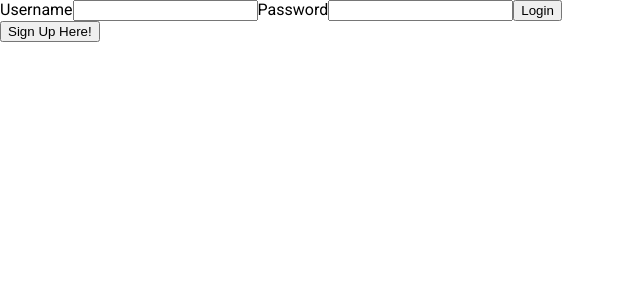
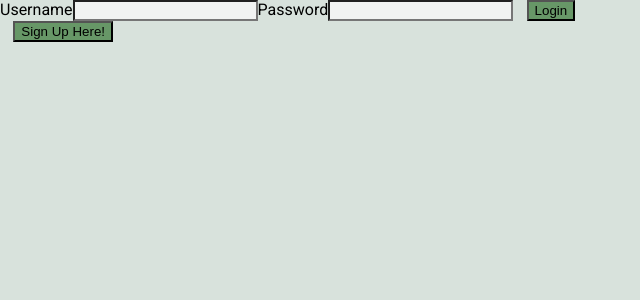
Before and after one commit to rc-devs/fe_books, an Angular app in the folder fe_books/: page / in a window 1280 px wide. Shown: the top 300 px of the page, without its empty margins (0-640 px from the left). Built offline with nearby package versions, Linux system fonts and the light colour scheme.

Commit message:
some css

```diff
--- a/fe_books/src/app/features/book-list/book-list.component.css
+++ b/fe_books/src/app/features/book-list/book-list.component.css
@@ -1,14 +1,16 @@
-.book-card{
-  border: 2px black solid;
+/* .book-card{
+  border: 2px #A3B18A solid;
   width: auto;
   display: inline-block;
   margin: 1em;
   padding: 1em;
+  background-color: #F1F3F2;
 }
 
 button {
   margin-left: 1em;
+  background-color: #E76F51;
 }
 .danger-button{
   background-color: rgb(231, 66, 66);
-}
+} */
--- a/fe_books/src/app/features/book-list/book-list.component.html
+++ b/fe_books/src/app/features/book-list/book-list.component.html
@@ -19,8 +19,8 @@
     } @else {
     <p>Read Status: You have not read this book</p>
     }
-    <button (click)="selectBookForUpdate(b)">Update Book</button>
-    <button (click)="deleteHandler(b.id, b.title, b.author)" class="danger-button">Delete Book</button>
+    <button class="edit-button" (click)="selectBookForUpdate(b)">Update Book</button>
+    <button class="danger-button" (click)="deleteHandler(b.id, b.title, b.author)" >Delete Book</button>
    </div>
    @if(displayUpdateContainer() && selectedBook()?.id === b.id){
     <div class="update-container">
@@ -36,8 +36,8 @@
           <option value="true">Yes</option>
           <option value="false">No</option>
         </select>
-      <button type="submit" >Submit</button>
-      <button (click)="cancelUpdate(b)">Cancel</button>
+      <button class="edit-button" type="submit" >Submit</button>
+      <button class="danger-button" (click)="cancelUpdate(b)">Cancel</button>
       </form>
     </div>
    } @else {
--- a/fe_books/src/styles.css
+++ b/fe_books/src/styles.css
@@ -1,4 +1,51 @@
 /* You can add global styles to this file, and also import other style files */
 
-html, body { height: 100%; }
-body { margin: 0; font-family: Roboto, "Helvetica Neue", sans-serif; }
+html, body {
+  height: 100%;
+}
+body {
+  margin: 0;
+  font-family: Roboto, "Helvetica Neue", sans-serif;
+  background-color: #D8E2DC;
+  color: #2E2E2E,
+}
+
+.book-card{
+  border: 2px #A3B18A solid;
+  width: auto;
+  display: inline-block;
+  margin: 1em;
+  padding: 1em;
+  background-color: #F1F3F2;
+}
+
+button {
+  margin-left: 1em;
+  background-color: #679767;
+}
+
+button:hover{
+  background-color: #70a070;
+}
+
+.danger-button{
+  background-color: #F4A261;
+  border: 2px #aa6b37 solid;
+}
+
+.danger-button:hover{
+  background-color: 	#a1622e;
+}
+
+.edit-button{
+  background-color: #78b5b9;
+  border: 2px #324e50 solid;
+}
+
+.edit-button:hover{
+  background-color: #577e81
+}
+
+input{
+  background-color: #F1F3F2;
+}
```
